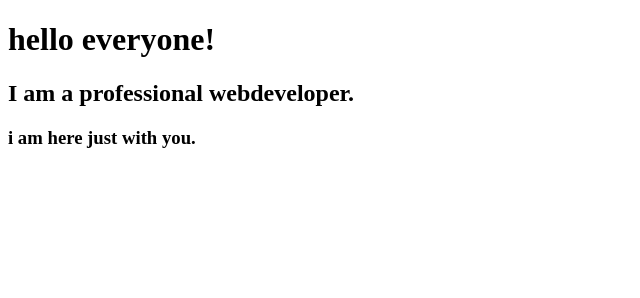
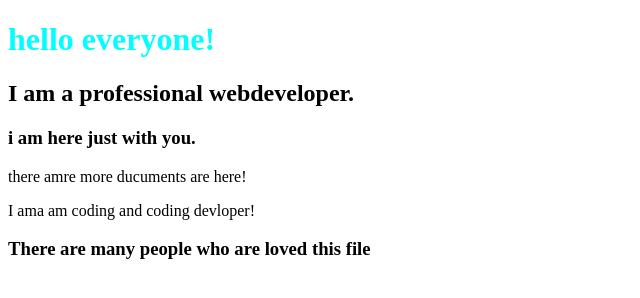
Before and after one commit to Farman24476/my-first-repo, a plain HTML site: page index.html in a window 1280 px wide. Shown: the whole page, without its empty margins (0-640 px from the left). Drawn offline with Linux system fonts and the light colour scheme.

Commit message:
style added

```diff
--- a/index.html
+++ b/index.html
@@ -5,11 +5,15 @@
    <meta http-equiv="X-UA-Compatible" content="IE=edge">
    <meta name="viewport" content="width=device-width, initial-scale=1.0">
    <title>My First Github Repo1</title>
+   <link rel="stylesheet" href="style.css">
 </head>
 <body>
    <h1>hello everyone!</h1>
    <h2>I am a professional webdeveloper.</h2>
    <h3>i am here just with you.</h3>
+   <p>there amre more ducuments are here!</p>
+   <p>I ama am coding and coding devloper!</p>
+   <h3>There are many people who are loved this file</h3>
 
 </body>
 </html>
--- /dev/null
+++ b/style.css
@@ -0,0 +1,3 @@
+h1{
+   color: aqua;
+}
```
